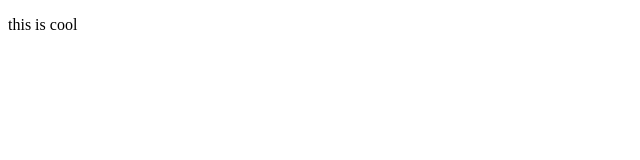
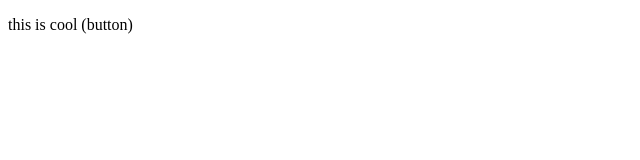
Before and after one commit to sahiltadavi/localrepo, a plain HTML site: page index.html in a window 1280 px wide. Shown: the full height of the page, 0-640 px from the left. Drawn offline with Linux system fonts and the light colour scheme.

```diff
--- a/index.html
+++ b/index.html
@@ -6,6 +6,6 @@
     <title>Document</title>
 </head>
 <body>
-    <p>this is cool</p>
+    <p>this is cool (button)</p>
 </body>
 </html>
```
